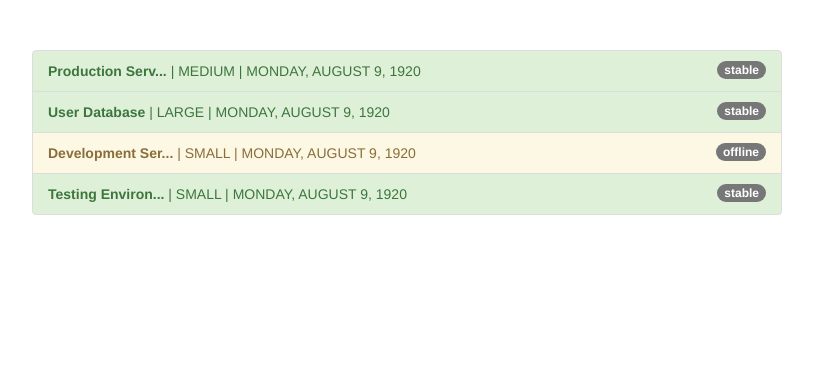
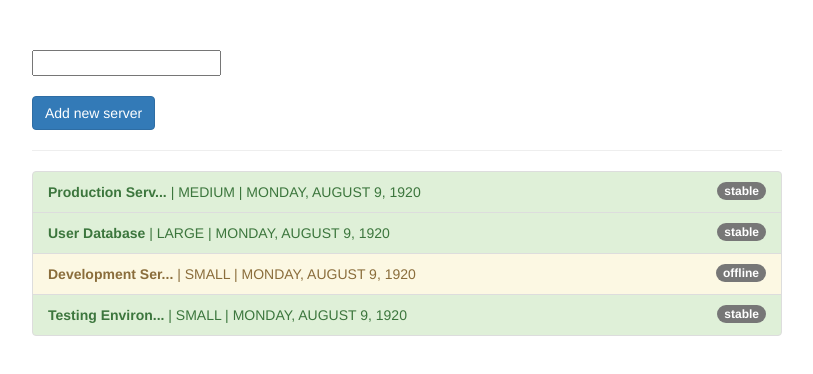
Before and after one commit to taruncx101/angular-pipes, an Angular app: page / in a window 1280 px wide. Shown: the top 374 px of the page, without its empty margins (233-1046 px from the left). Built offline with nearby package versions, Linux system fonts and the light colour scheme.

Commit message:
create filter pipe and use pure for update it

```diff
--- a/src/app/app.component.html
+++ b/src/app/app.component.html
@@ -1,10 +1,15 @@
 <div class="container">
   <div class="row">
     <div class="col-xs-12 col-sm-10 col-md-8 col-sm-offset-1 col-md-offset-2">
+      <input type="text" [(ngModel)]="filteredStatus">
+      <br>
+      <br>
+      <button class="btn btn-primary" (click)="onAddServer()">Add new server</button>
+      <hr>
       <ul class="list-group">
         <li
           class="list-group-item"
-          *ngFor="let server of servers"
+          *ngFor="let server of servers | filter:filteredStatus:'status'"
           [ngClass]="getStatusClasses(server)">
           <span
             class="badge">
--- a/src/app/app.component.ts
+++ b/src/app/app.component.ts
@@ -32,6 +32,7 @@
       started: new Date(15, 1, 2017)
     }
   ];
+  filteredStatus = '';
   getStatusClasses(server: {instanceType: string, name: string, status: string, started: Date}) {
     return {
       'list-group-item-success': server.status === 'stable',
@@ -39,4 +40,12 @@
       'list-group-item-danger': server.status === 'critical'
     };
   }
+  onAddServer() {
+    this.servers.push({
+      instanceType: 'small',
+      name: 'New Server',
+      status: 'stable',
+      started: new Date(),
+    });
+  }
 }
--- a/src/app/app.module.ts
+++ b/src/app/app.module.ts
@@ -5,11 +5,13 @@
 
 
 import { AppComponent } from './app.component';
+import { FilterPipe } from './filter.pipe';
 
 @NgModule({
   declarations: [
     AppComponent,
     SortenPipe,
+    FilterPipe,
   ],
   imports: [
     BrowserModule,
--- /dev/null
+++ b/src/app/filter.pipe.ts
@@ -0,0 +1,25 @@
+import { Pipe, PipeTransform } from '@angular/core';
+
+@Pipe({
+  name: 'filter',
+  pure: false,
+})
+export class FilterPipe implements PipeTransform {
+
+  transform(value: any, filterStirng: string, propName: string): any {
+    if (value.length === 0) {
+      return value;
+    } else if (filterStirng) {
+      const resultArray = [];
+      for (const item of value) {
+        if (item[propName] === filterStirng) {
+          resultArray.push(item);
+        }
+      }
+      return resultArray;
+    } else {
+      return value;
+    }
+  }
+
+}
```
